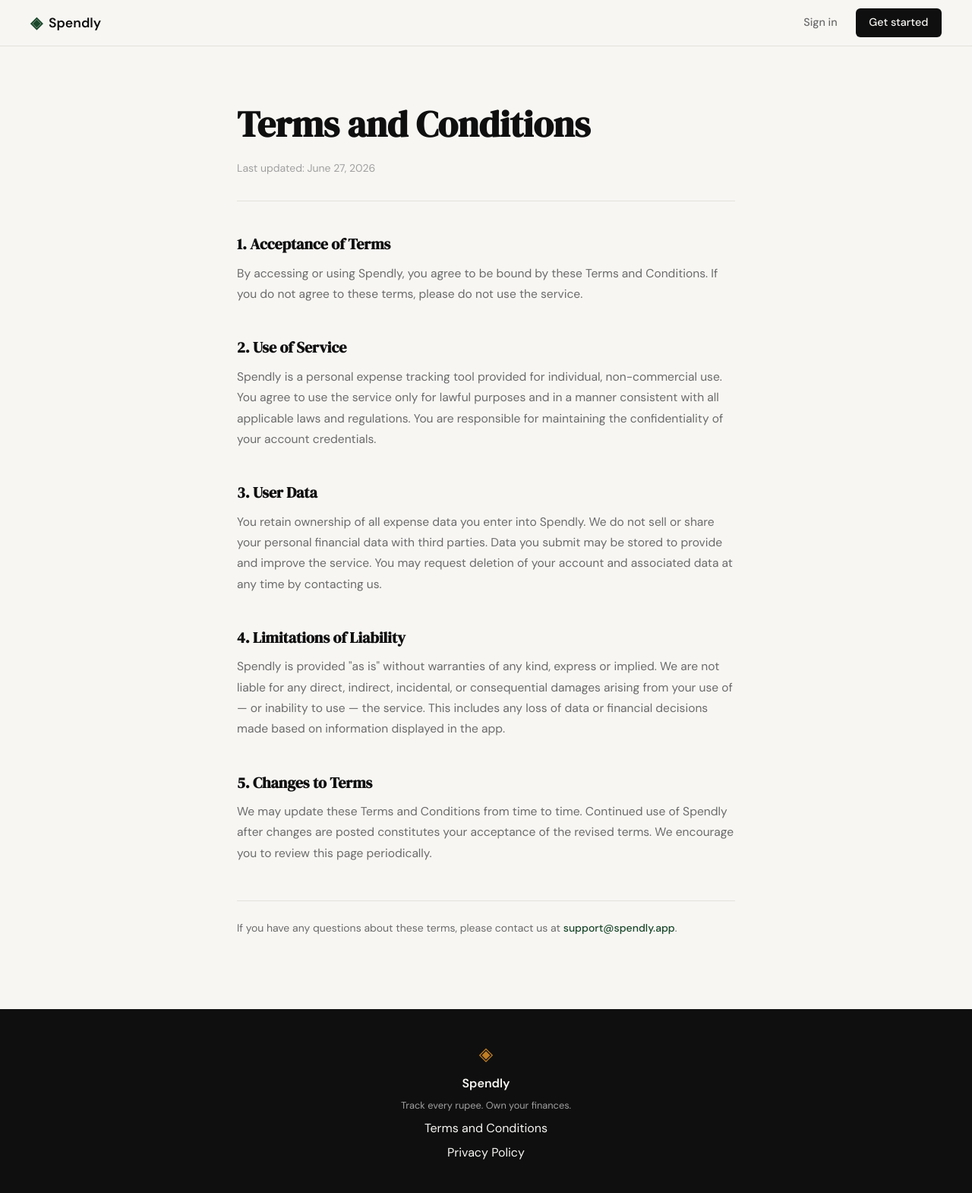
After one commit to Yogendra-Kumar-Yadav/spendly, a Flask app: page /terms in a window 1280 px wide. The commit adds this page. Shown: the whole page at 76% size. Run offline with Flask 3, Linux system fonts and the light colour scheme.

Commit message:
landing: add terms and conditions page and route

```diff
--- a/app.py
+++ b/app.py
@@ -26,6 +26,11 @@ def login():
 # Placeholder routes — students will implement these                  #
 # ------------------------------------------------------------------ #
 
+@app.route("/terms")
+def terms():
+    return render_template("terms.html")
+
+
 @app.route("/logout")
 def logout():
     return "Logout — coming in Step 3"
--- a/file.txt
+++ b/file.txt
@@ -8,7 +8,7 @@ Point both to "#" as placeholder hrefs since the pages don't exist yet.
 
 Do not modify anything else on the page.
 
-git commit -m "landing: add terms and privacy links to footer”
+git commit -m "landing: add terms and privacy links to footer"
 
 Create a "Terms and Conditions" page for Spendly.
 
--- a/static/css/style.css
+++ b/static/css/style.css
@@ -508,6 +508,63 @@ a { color: inherit; text-decoration: none; }
 }
 
 /* ------------------------------------------------------------------ */
+/* Terms / static content pages                                        */
+/* ------------------------------------------------------------------ */
+
+.terms-section {
+    padding: 4rem 2rem 6rem;
+    max-width: 720px;
+    margin: 0 auto;
+}
+
+.terms-header {
+    margin-bottom: 2.5rem;
+    padding-bottom: 2rem;
+    border-bottom: 1px solid var(--border);
+}
+
+.terms-title {
+    font-family: var(--font-display);
+    font-size: clamp(2rem, 4vw, 3rem);
+    color: var(--ink);
+    margin-bottom: 0.5rem;
+}
+
+.terms-meta {
+    font-size: 0.875rem;
+    color: var(--ink-faint);
+}
+
+.terms-body h2 {
+    font-family: var(--font-display);
+    font-size: 1.25rem;
+    color: var(--ink);
+    margin-top: 2.5rem;
+    margin-bottom: 0.6rem;
+}
+
+.terms-body p {
+    font-size: 0.975rem;
+    color: var(--ink-muted);
+    line-height: 1.75;
+}
+
+.terms-contact {
+    margin-top: 3rem;
+    padding-top: 1.5rem;
+    border-top: 1px solid var(--border);
+    font-size: 0.875rem;
+    color: var(--ink-muted);
+}
+
+.terms-contact a {
+    color: var(--accent);
+    font-weight: 500;
+}
+
+.terms-contact a:hover { text-decoration: underline; }
+
+/* ------------------------------------------------------------------ */
 /* Responsive                                                          */
 /* ------------------------------------------------------------------ */
 
--- a/templates/base.html
+++ b/templates/base.html
@@ -34,7 +34,7 @@
             <span class="brand-icon">◈</span>
             <span class="footer-name">Spendly</span>
             <p class="footer-copy">Track every rupee. Own your finances.</p>
-            <a href="#">Terms and Conditions</a>
+            <a href="/terms">Terms and Conditions</a>
             <a href="#">Privacy Policy</a>
         </div>
     </footer>
--- /dev/null
+++ b/templates/terms.html
@@ -0,0 +1,36 @@
+{% extends "base.html" %}
+
+{% block title %}Terms and Conditions — Spendly{% endblock %}
+
+{% block content %}
+
+<section class="terms-section">
+    <header class="terms-header">
+        <h1 class="terms-title">Terms and Conditions</h1>
+        <p class="terms-meta">Last updated: June 27, 2026</p>
+    </header>
+
+    <div class="terms-body">
+        <h2>1. Acceptance of Terms</h2>
+        <p>By accessing or using Spendly, you agree to be bound by these Terms and Conditions. If you do not agree to these terms, please do not use the service.</p>
+
+        <h2>2. Use of Service</h2>
+        <p>Spendly is a personal expense tracking tool provided for individual, non-commercial use. You agree to use the service only for lawful purposes and in a manner consistent with all applicable laws and regulations. You are responsible for maintaining the confidentiality of your account credentials.</p>
+
+        <h2>3. User Data</h2>
+        <p>You retain ownership of all expense data you enter into Spendly. We do not sell or share your personal financial data with third parties. Data you submit may be stored to provide and improve the service. You may request deletion of your account and associated data at any time by contacting us.</p>
+
+        <h2>4. Limitations of Liability</h2>
+        <p>Spendly is provided "as is" without warranties of any kind, express or implied. We are not liable for any direct, indirect, incidental, or consequential damages arising from your use of — or inability to use — the service. This includes any loss of data or financial decisions made based on information displayed in the app.</p>
+
+        <h2>5. Changes to Terms</h2>
+        <p>We may update these Terms and Conditions from time to time. Continued use of Spendly after changes are posted constitutes your acceptance of the revised terms. We encourage you to review this page periodically.</p>
+    </div>
+
+    <p class="terms-contact">
+        If you have any questions about these terms, please contact us at
+        <a href="mailto:support@spendly.app">support@spendly.app</a>.
+    </p>
+</section>
+
+{% endblock %}
```
